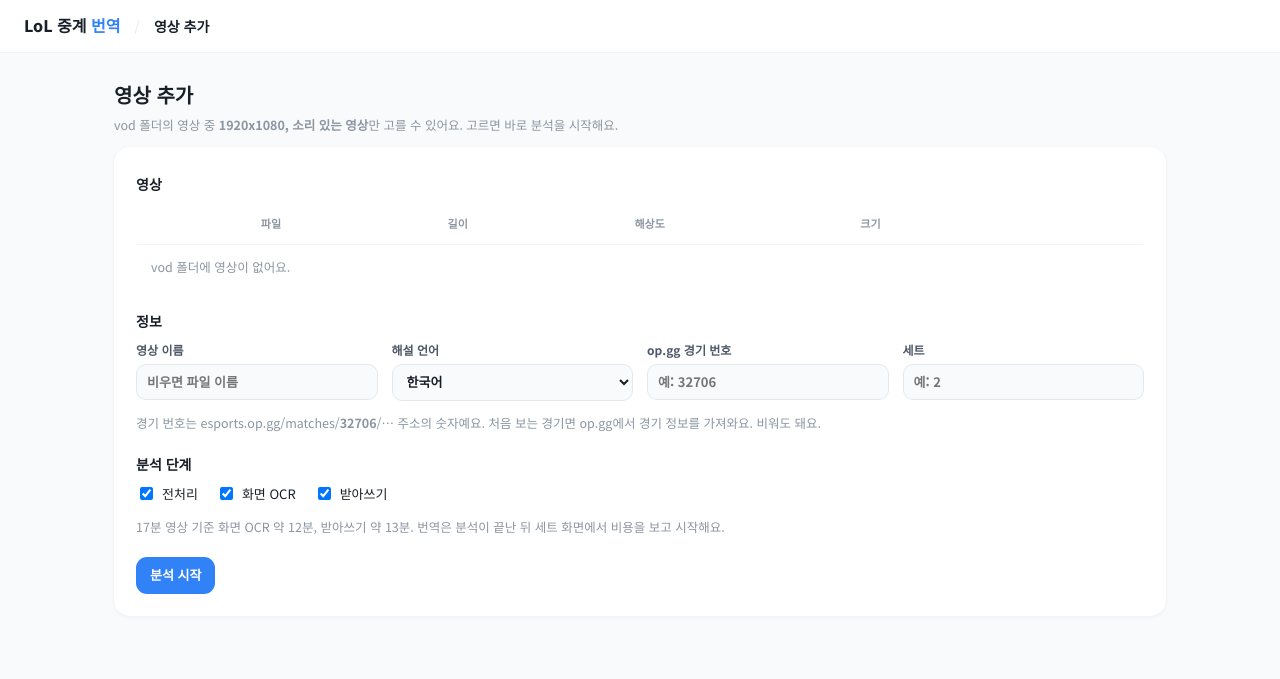
After one commit to Esports-local/esports-ui, a Django app: page /games/new/ in a window 1280 px wide. The commit adds this page. Shown: the top 679 px of the page. Run offline with Django 5.2, Linux system fonts and the light colour scheme; data that the repository does not hold is empty; some libraries are stand-ins or nearby versions.

Commit message:
feat/영상 추가 화면(1920x1080 만), 세트 화면 분석 진행·재실행·번역 예상 비용

```diff
--- a/web/api_client.py
+++ b/web/api_client.py
@@ -14,10 +14,10 @@ class ApiError(Exception):
         self.status = status
 
 
-def _http(method, path, **kwargs):
+def _http(method, path, timeout=10, **kwargs):
     url = settings.API_URL.rstrip("/") + path
     try:
-        resp = requests.request(method, url, timeout=10, **kwargs)
+        resp = requests.request(method, url, timeout=timeout, **kwargs)
     except requests.RequestException as e:
         raise ApiError(f"api에 연결하지 못했습니다 ({settings.API_URL})", 502) from e
     if resp.status_code >= 400:
@@ -103,3 +103,29 @@ def get_game_screen(game_id, tag=None, min_samples=2):
 def get_game_analysis(game_id, stage):
     """GET /games/{id}/analysis?stage= — 단계 결과 원본"""
     return _http("GET", f"/games/{game_id}/analysis", params={"stage": stage})
+
+
+def list_sources():
+    """GET /sources — 원본 영상 목록 (1920x1080 만 selectable)"""
+    return _http("GET", "/sources", timeout=120)
+
+
+def create_game(body):
+    """POST /games — 영상 등록 + 분석 시작. body: {video, title, language, match, set, stages}"""
+    return _http("POST", "/games", json=body, timeout=60)
+
+
+def analyze_game(game_id, stages, conditions=None):
+    """POST /games/{id}/analyze — 단계 추가 실행 (번역이면 conditions)"""
+    body = {"stages": stages, **({"conditions": conditions} if conditions else {})}
+    return _http("POST", f"/games/{game_id}/analyze", json=body, timeout=60)
+
+
+def cancel_game(game_id):
+    """POST /games/{id}/cancel"""
+    return _http("POST", f"/games/{game_id}/cancel")
+
+
+def estimate_game(game_id, conditions):
+    """GET /games/{id}/estimate — 번역 예상 입력 토큰"""
+    return _http("GET", f"/games/{game_id}/estimate", params={"conditions": ",".join(conditions)}, timeout=120)
--- a/web/static/web/app.css
+++ b/web/static/web/app.css
@@ -315,3 +315,24 @@ body.nle {
 .cond-C { background: #7B61FF; }
 .legend-line .cond { width: 18px; height: 18px; font-size: 10.5px; vertical-align: 1px; }
 mark { background: linear-gradient(transparent 45%, var(--marker) 45%, var(--marker) 90%, transparent 90%); color: inherit; padding: 0 1px; }
+
+/* 영상 추가·분석 실행 */
+.title-row { display: flex; justify-content: space-between; align-items: center; }
+.form-card { background: var(--sheet); border-radius: 16px; box-shadow: var(--card-shadow); padding: 6px 22px 22px; }
+.form-card h2 { font-size: 14px; margin: 20px 0 8px; }
+.pick { box-shadow: none; border: 1px solid var(--line); }
+.pick tr.is-disabled td { color: var(--pencil); }
+.pick label { cursor: pointer; font-weight: 600; }
+.fields { display: grid; grid-template-columns: repeat(auto-fit, minmax(200px, 1fr)); gap: 10px 14px; }
+.fields label { display: flex; flex-direction: column; gap: 4px; font-size: 12px; color: var(--ink2); font-weight: 600; }
+.fields input, .fields select { font: inherit; font-size: 13px; border: 1.5px solid var(--rule); border-radius: 10px; padding: 7px 10px; background: var(--paper); color: var(--ink); }
+.fields input:focus, .fields select:focus { border-color: var(--blue); outline: none; }
+.checks { display: flex; flex-wrap: wrap; gap: 8px 18px; align-items: center; font-size: 13px; margin-bottom: 10px; }
+.checks label { display: inline-flex; gap: 6px; align-items: center; }
+.form-card .btn { margin-top: 8px; }
+.run-banner { display: flex; flex-wrap: wrap; gap: 6px 12px; align-items: center; }
+.run-banner .inline { margin-left: auto; }
+.run-panel { display: grid; grid-template-columns: minmax(280px, 1fr) minmax(320px, 1.4fr); gap: 16px; margin-bottom: 20px; }
+.run-panel h2 { font-size: 14px; margin: 0 0 10px; }
+.estimate { font-size: 13px; margin: 6px 0 2px !important; }
+@media (max-width: 900px) { .run-panel { grid-template-columns: 1fr; } }
--- /dev/null
+++ b/web/templates/web/game_new.html
@@ -0,0 +1,54 @@
+{% extends "web/base.html" %}
+{% load vod %}
+{% block title %}영상 추가 · LoL 중계 번역{% endblock %}
+{% block bar %}<span class="crumb">영상 추가</span>{% endblock %}
+{% block content %}
+<main class="narrow">
+  <h1 class="page-title">영상 추가</h1>
+  <p class="dim">vod 폴더의 영상 중 <strong>1920x1080, 소리 있는 영상</strong>만 고를 수 있어요. 고르면 바로 분석을 시작해요.</p>
+  {% if error %}<p class="notice is-error">{{ error }}</p>{% endif %}
+  <form method="post" class="form-card">
+    {% csrf_token %}
+    <h2>영상</h2>
+    <table class="table pick">
+      <thead><tr><th></th><th>파일</th><th class="right">길이</th><th>해상도</th><th class="right">크기</th><th></th></tr></thead>
+      <tbody>
+        {% for s in sources %}
+        <tr class="{% if not s.selectable %}is-disabled{% endif %}">
+          <td><input type="radio" name="video" value="{{ s.name }}" id="v{{ forloop.counter }}" required
+                     {% if not s.selectable %}disabled{% elif form.video == s.name %}checked{% endif %}></td>
+          <td><label for="v{{ forloop.counter }}">{{ s.name }}</label></td>
+          <td class="right mono">{{ s.duration_sec|tc }}</td>
+          <td class="mono">{{ s.width }}x{{ s.height }}</td>
+          <td class="right mono">{{ s.size_bytes|filesizeformat }}</td>
+          <td class="small">{% if not s.selectable %}<span class="dim">{{ s.reason }}</span>{% elif s.game_id %}<a href="{% url 'game' s.game_id %}">등록됨 · 보기</a>{% endif %}</td>
+        </tr>
+        {% empty %}
+        <tr><td colspan="6" class="dim">vod 폴더에 영상이 없어요.</td></tr>
+        {% endfor %}
+      </tbody>
+    </table>
+
+    <h2>정보</h2>
+    <div class="fields">
+      <label>영상 이름<input type="text" name="title" value="{{ form.title|default:'' }}" placeholder="비우면 파일 이름"></label>
+      <label>해설 언어
+        <select name="language">
+          <option value="ko"{% if form.language != "en" %} selected{% endif %}>한국어</option>
+          <option value="en"{% if form.language == "en" %} selected{% endif %}>영어</option>
+        </select>
+      </label>
+      <label>op.gg 경기 번호<input type="number" name="match" value="{{ form.match|default:'' }}" placeholder="예: 32706"></label>
+      <label>세트<input type="number" name="set" min="1" max="5" value="{{ form.set|default:'' }}" placeholder="예: 2"></label>
+    </div>
+    <p class="dim small">경기 번호는 esports.op.gg/matches/<b>32706</b>/… 주소의 숫자예요. 처음 보는 경기면 op.gg에서 경기 정보를 가져와요. 비워도 돼요.</p>
+
+    <h2>분석 단계</h2>
+    <div class="checks">
+      {% for key, label in run_stages %}<label><input type="checkbox" name="stages" value="{{ key }}" checked> {{ label }}</label>{% endfor %}
+    </div>
+    <p class="dim small">17분 영상 기준 화면 OCR 약 12분, 받아쓰기 약 13분. 번역은 분석이 끝난 뒤 세트 화면에서 비용을 보고 시작해요.</p>
+    <button class="btn" type="submit">분석 시작</button>
+  </form>
+</main>
+{% endblock %}
--- a/web/templates/web/games.html
+++ b/web/templates/web/games.html
@@ -2,7 +2,7 @@
 {% load vod %}
 {% block content %}
 <main class="narrow">
-  <h1 class="page-title">세트 영상</h1>
+  <div class="title-row"><h1 class="page-title">세트 영상</h1><a class="btn" href="{% url 'game_new' %}">영상 추가</a></div>
   <p class="dim">중계 녹화본 하나가 세트 하나예요. 해설 언어가 다르면 따로 있어요.</p>
   {% if games %}
   <table class="table">
@@ -20,7 +20,7 @@
     </tbody>
   </table>
   {% else %}
-  <p class="notice">등록된 영상이 없습니다. api 레포에서 <code>python manage.py import_outputs</code>로 분석 결과를 넣으세요.</p>
+  <p class="notice">등록된 영상이 없습니다. <a href="{% url 'game_new' %}">영상 추가</a>에서 vod 폴더의 영상을 골라 분석하세요.</p>
   {% endif %}
 </main>
 {% endblock %}
--- a/web/urls.py
+++ b/web/urls.py
@@ -4,7 +4,9 @@ from . import views
 
 urlpatterns = [
     path("", views.games, name="home"),
+    path("games/new/", views.game_new, name="game_new"),
     path("games/<int:game_id>/", views.game_detail, name="game"),
+    path("games/<int:game_id>/action/", views.game_action, name="game_action"),
     path("drama/", views.home, name="drama"),
     path("series/<int:series_id>/", views.series_detail, name="series"),
     path("series/<int:series_id>/predict/", views.predict, name="predict"),
--- a/web/views.py
+++ b/web/views.py
@@ -2,6 +2,7 @@ import json
 import re
 
 from django.utils.html import escape
+from django.utils.http import urlencode
 from django.utils.safestring import mark_safe
 
 from django.http import Http404, HttpResponse, JsonResponse
@@ -190,6 +191,56 @@ JSON_STAGES = ["asr", "roi_ocr", "translate", "preprocess"]
 GAME_TABS = [("lines", "대사·번역"), ("screen", "화면 OCR"), ("json", "원본 JSON")]
 
 
+RUN_STAGES = [("preprocess", "전처리"), ("roi_ocr", "화면 OCR"), ("asr", "받아쓰기")]
+# 번역 비용 예상에 쓰는 가정값 (Gemini Flash 등급 가격. 실제 가격과 다를 수 있음)
+PRICE_IN_PER_M, PRICE_OUT_PER_M, OUT_TOKENS_PER_REQUEST = 0.5, 3.0, 120
+
+
+def _cost(est):
+    """입력 토큰(측정) + 출력 토큰(가정) → 예상 달러."""
+    tokens_in = sum(est["input_tokens"].values())
+    tokens_out = est["requests"] * OUT_TOKENS_PER_REQUEST
+    usd = tokens_in / 1e6 * PRICE_IN_PER_M + tokens_out / 1e6 * PRICE_OUT_PER_M
+    return {"tokens_in": tokens_in, "tokens_out": tokens_out, "usd": usd, "krw": round(usd * 1400, -1)}
+
+
+def game_new(request):
+    error = None
+    if request.method == "POST":
+        f = request.POST
+        body = {"video": f.get("video"), "title": f.get("title"), "language": f.get("language", "ko"),
+                "stages": f.getlist("stages") or None}
+        if f.get("match") or f.get("set"):
+            body.update(match=f.get("match"), set=f.get("set"))
+        try:
+            game = api.create_game(body)
+            return redirect("game", game_id=game["id"])
+        except ApiError as e:
+            error = e.message
+    try:
+        sources = api.list_sources()
+    except ApiError as e:
+        return _error(request, e)
+    return render(request, "web/game_new.html", {"sources": sources, "error": error, "run_stages": RUN_STAGES,
+                                                 "form": request.POST if request.method == "POST" else None})
+
+
+@require_POST
+def game_action(request, game_id):
+    """분석 실행 / 번역 실행 / 중지 → 세트 화면으로 돌아간다."""
+    action = request.POST.get("action")
+    try:
+        if action == "analyze":
+            api.analyze_game(game_id, request.POST.getlist("stages"))
+        elif action == "translate":
+            api.analyze_game(game_id, ["translate"], request.POST.getlist("conditions"))
+        elif action == "cancel":
+            api.cancel_game(game_id)
+    except ApiError as e:
+        return redirect(f"/games/{game_id}/?" + urlencode({"msg": e.message}))
+    return redirect("game", game_id=game_id)
+
+
 def games(request):
     try:
         items = api.list_games()
@@ -258,7 +309,20 @@ def game_detail(request, game_id):
     for s in game["stages"]:
         s["label"] = STAGE_LABELS.get(s["stage"], s["stage"])
     ctx = {"game": game, "tab": tab, "tabs": GAME_TABS, "roster": _roster(game["match"]),
-           "status_label": GAME_STATUS_LABELS.get(game["analyze_status"], game["analyze_status"])}
+           "status_label": GAME_STATUS_LABELS.get(game["analyze_status"], game["analyze_status"]),
+           "running": game["analyze_status"] == "running", "msg": request.GET.get("msg"),
+           "run_stages": RUN_STAGES, "conditions": CONDITIONS,
+           "done_stages": {s["stage"] for s in game["stages"] if s["status"] == "done"}}
+    if game["progress"]:
+        game["progress"]["label"] = STAGE_LABELS.get(game["progress"]["current_stage"] or "", "준비 중")
+    raw = request.GET.getlist("cond") if "est" in request.GET else request.GET.get("estimate", "").split(",")
+    est_conds = [c for c in ("A", "B", "C") if c in raw]
+    if est_conds and not ctx["running"]:
+        try:
+            est = api.estimate_game(game_id, est_conds)
+            ctx.update(estimate=est, cost=_cost(est), est_conds=est_conds)
+        except ApiError as e:
+            ctx["msg"] = e.message
     try:
         if tab == "lines":
             only = request.GET.get("only", "")
```
Also changed, not shown: CLAUDE.md (+3 -0 lines), web/templates/web/game.html (+49 -0 lines), README.md.
